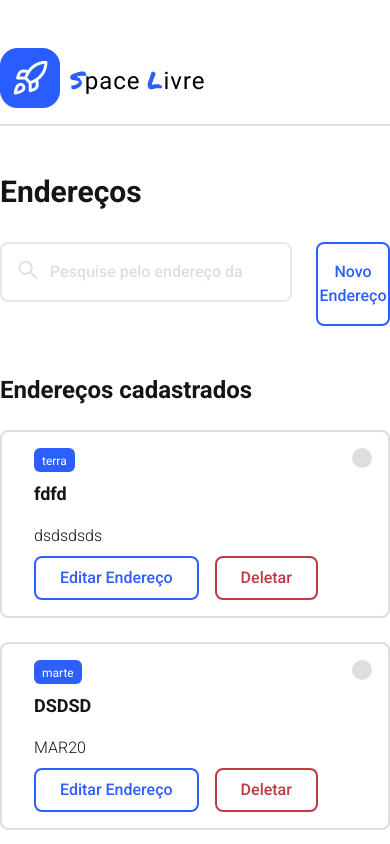
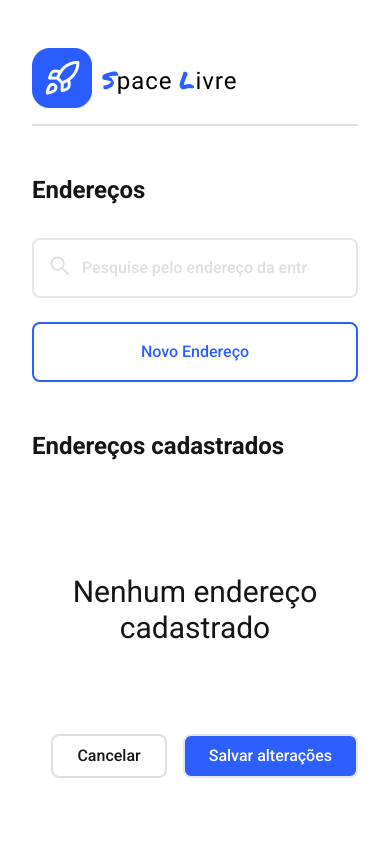
Before and after one commit to Du-devBR/desafio-tecnico-beyond, a React (Vite) app: page /enderecos in a window 390 px wide. Shown: the top 844 px of the page. Built offline with nearby package versions, Linux system fonts and the light colour scheme; data requests are answered from the project's data file.

Commit message:
feat: Aplica responsivo as telas

```diff
--- a/db.json
+++ b/db.json
@@ -1,34 +1,3 @@
 {
-  "addresses": [
-    {
-      "id": "fc97",
-      "planet": "terra",
-      "product": "fdfd",
-      "storage_code": "fd",
-      "zip_code": "",
-      "phone": "",
-      "country": "",
-      "state": "",
-      "city": "",
-      "address": "dsdsdsds"
-    },
-    {
-      "id": "716c",
-      "planet": "marte",
-      "product": "DSDSD",
-      "storage_code": "DSDS",
-      "zip_code": "",
-      "phone": "",
-      "location": "MAR20"
-    },
-    {
-      "id": "c204",
-      "planet": "marte",
-      "product": "Camiseta elon musk",
-      "storage_code": "01",
-      "zip_code": "12",
-      "phone": "19111111",
-      "location": "M003"
-    }
-  ]
+  "addresses": []
 }
--- a/src/components/card/index.tsx
+++ b/src/components/card/index.tsx
@@ -1,5 +1,7 @@
 import { Link } from "react-router-dom";
 import { AddressShipping } from "../../types/address";
+import { BiPhone } from "react-icons/bi";
+import { GoLocation } from "react-icons/go";
 
 interface AddressData {
   data: AddressShipping;
@@ -16,16 +18,20 @@ export function Card({ data, isSelected, onSelected, onDelete }: AddressData) {
       onClick={onSelected}
     >
       <div className="inline-block px-2 rounded-md bg-primary">
-        <span className="text-xs text-white font-normal">{data.planet}</span>
+        <span className="text-xs text-white font-normal">
+          {data.planet.toUpperCase()}
+        </span>
       </div>
       <h3 className="text-BaseGray900 text-lg font-semibold">{data.product}</h3>
-      <span className="text-BaseGray900 text-base font-medium">
-        {data.phone}
+      <span className="flex items-center gap-2 text-BaseGray900 text-base font-medium">
+        <BiPhone />
+        {`${data.phone}`}
       </span>
-      <p className="text-BaseGray900 text-base font-light">
+      <p className="flex items-center gap-2 text-BaseGray900 text-base font-light">
+        <GoLocation />
         {data.address} {data.location}
       </p>
-      <div className="flex gap-4">
+      <div className="flex gap-4 max-md:flex-col max-md:w-full">
         <Link
           to={`/endereco/${data.id}`}
           className=" text-primary text-base font-medium text-center border-2 rounded-lg border-primary py-2 px-6 hover:bg-primary hover:text-white hover:shadow-2xl duration-500 focus:shadow-BaseGray700 focus:shadow-2xl"
--- a/src/layout.tsx
+++ b/src/layout.tsx
@@ -5,7 +5,7 @@ import "react-toastify/dist/ReactToastify.css";
 
 export function Layout() {
   return (
-    <div className="max-w-5xl m-auto min-h-screen">
+    <div className="max-w-5xl m-auto min-h-screen max-lg:px-12 max-sm:px-8">
       <ToastContainer />
       <Header />
       <Outlet />
--- a/src/pages/addresses/index.tsx
+++ b/src/pages/addresses/index.tsx
@@ -9,15 +9,16 @@ import { useState } from "react";
 import { useAddressFilter } from "../../hooks/useAddressFilter";
 
 export function Addresses() {
+  const [filterText, setFilterText] = useState("");
+  const { data } = useAddressFilter(filterText);
   const { addresses, isLoading, error, deleteAddress } = useAddresses();
   const [selectedCard, setSelectedCard] = useState("");
-  const [filterText, setFilterText] = useState("");
-  const { data } = useAddressFilter(filterText);
-  const dataMap = data ? data : addresses;
 
   const handleDeleteAddress = (id: string) => {
     deleteAddress(id);
   };
+
+  const dataMap = data || addresses;
 
   const handleSubmitInputText = (
     event: React.ChangeEvent<HTMLInputElement>
@@ -27,8 +28,10 @@ export function Addresses() {
 
   return (
     <main className="flex flex-col my-12">
-      <h1 className="font-bold text-BaseGray900 text-3xl">Endereços</h1>
-      <section className="flex justify-between w-full gap-6 mt-8 mb-12">
+      <h1 className="font-bold text-BaseGray900 text-3xl max-md:text-2xl">
+        Endereços
+      </h1>
+      <section className="flex justify-between w-full gap-6 mt-8 mb-12 max-sm:flex-col">
         <form className="w-full relative">
           <AiOutlineSearch className="absolute left-4 top-4 w-6 h-6 text-BaseGray300" />
           <input
@@ -39,7 +42,7 @@ export function Addresses() {
           />
         </form>
         <Link
-          className="w-1/4 text-primary text-base font-medium text-center border-2 rounded-lg border-primary py-4 hover:bg-primary hover:text-white hover:shadow-2xl duration-500 focus:shadow-BaseGray700 focus:shadow-2xl"
+          className="w-1/4 max-md:w-full text-primary text-base font-medium text-center border-2 rounded-lg border-primary py-4 hover:bg-primary hover:text-white hover:shadow-2xl duration-500 focus:shadow-BaseGray700 focus:shadow-2xl"
           to={"/cadastrar-endereco"}
         >
           Novo Endereço
--- a/src/pages/details-address/index.tsx
+++ b/src/pages/details-address/index.tsx
@@ -42,14 +42,14 @@ export function DetailsAddress() {
         >
           <AiOutlineLeft />
         </Link>
-        <h1 className="font-bold text-BaseGray900 text-3xl">
+        <h1 className="font-bold text-BaseGray900 text-3xl max-md:text-2xl">
           Alterar endereço endereço para envio
         </h1>
       </div>
       <section className="flex justify-between w-full gap-6 mt-12 mb-12">
         <form
           action=""
-          className="flex flex-col w-full gap-6"
+          className="flex flex-col w-full gap-6 max-md:gap-4"
           onSubmit={handleSubmit(handleSubmmitAlterAddress)}
         >
           <div className="w-full relative flex flex-col gap-2">
@@ -62,7 +62,7 @@ export function DetailsAddress() {
             <select
               id=""
               disabled
-              className="max-w-max text-base font-medium border-2 rounded-lg p-4 text-BaseGray900 placeholder:text-BaseGray300 focus:shadow-BaseGray700 focus:shadow-2xl duration-300"
+              className="max-w-max text-base font-medium border-2 rounded-lg p-4 max-md:p-3 text-BaseGray900 placeholder:text-BaseGray300 focus:shadow-BaseGray700 focus:shadow-2xl duration-300"
               {...register("planet")}
             >
               <option value="">Selecionar planeta</option>
@@ -78,7 +78,7 @@ export function DetailsAddress() {
               Produto
             </label>
             <input
-              className="w-full text-base font-medium border-2 rounded-lg p-4 text-BaseGray700 placeholder:text-BaseGray300 focus:shadow-BaseGray700 focus:shadow-2xl duration-300"
+              className="w-full text-base font-medium border-2 rounded-lg p-4 max-md:p-3 text-BaseGray700 placeholder:text-BaseGray300 focus:shadow-BaseGray700 focus:shadow-2xl duration-300"
               type="text"
               disabled
               {...register("product")}
@@ -92,7 +92,7 @@ export function DetailsAddress() {
               Código de armazenamento
             </label>
             <input
-              className="w-full text-base font-medium border-2 rounded-lg p-4 text-BaseGray700 placeholder:text-BaseGray300 focus:shadow-BaseGray700 focus:shadow-2xl duration-300"
+              className="w-full text-base font-medium border-2 rounded-lg p-4 max-md:p-3 text-BaseGray700 placeholder:text-BaseGray300 focus:shadow-BaseGray700 focus:shadow-2xl duration-300"
               type="text"
               disabled
               {...register("storage_code")}
@@ -107,7 +107,7 @@ export function DetailsAddress() {
                 Código postal
               </label>
               <input
-                className="w-full text-base font-medium border-2 rounded-lg p-4 text-BaseGray900 placeholder:text-BaseGray300 focus:shadow-BaseGray700 focus:shadow-2xl duration-300"
+                className="w-full text-base font-medium border-2 rounded-lg p-4 max-md:p-3 text-BaseGray900 placeholder:text-BaseGray300 focus:shadow-BaseGray700 focus:shadow-2xl duration-300"
                 type="text"
                 {...register("zip_code")}
               />
@@ -120,7 +120,7 @@ export function DetailsAddress() {
                 Telefone
               </label>
               <input
-                className="w-full text-base font-medium border-2 rounded-lg p-4 text-BaseGray900 placeholder:text-BaseGray300 focus:shadow-BaseGray700 focus:shadow-2xl duration-300"
+                className="w-full text-base font-medium border-2 rounded-lg p-4 max-md:p-3 text-BaseGray900 placeholder:text-BaseGray300 focus:shadow-BaseGray700 focus:shadow-2xl duration-300"
                 type="text"
                 {...register("phone")}
               />
@@ -137,7 +137,7 @@ export function DetailsAddress() {
                     País
                   </label>
                   <input
-                    className="w-full text-base font-medium border-2 rounded-lg p-4 text-BaseGray900 placeholder:text-BaseGray300 focus:shadow-BaseGray700 focus:shadow-2xl duration-300"
+                    className="w-full text-base font-medium border-2 rounded-lg p-4 max-md:p-3 text-BaseGray900 placeholder:text-BaseGray300 focus:shadow-BaseGray700 focus:shadow-2xl duration-300"
                     type="text"
                     {...register("country")}
                   />
@@ -150,7 +150,7 @@ export function DetailsAddress() {
                     Estado
                   </label>
                   <input
-                    className="w-full text-base font-medium border-2 rounded-lg p-4 text-BaseGray900 placeholder:text-BaseGray300 focus:shadow-BaseGray700 focus:shadow-2xl duration-300"
+                    className="w-full text-base font-medium border-2 rounded-lg p-4 max-md:p-3 text-BaseGray900 placeholder:text-BaseGray300 focus:shadow-BaseGray700 focus:shadow-2xl duration-300"
                     type="text"
                     {...register("state")}
                   />
@@ -163,7 +163,7 @@ export function DetailsAddress() {
                     Cidade
                   </label>
                   <input
-                    className="w-full text-base font-medium border-2 rounded-lg p-4 text-BaseGray900 placeholder:text-BaseGray300 focus:shadow-BaseGray700 focus:shadow-2xl duration-300"
+                    className="w-full text-base font-medium border-2 rounded-lg p-4 max-md:p-3 text-BaseGray900 placeholder:text-BaseGray300 focus:shadow-BaseGray700 focus:shadow-2xl duration-300"
                     type="text"
                     {...register("city")}
                   />
@@ -177,7 +177,7 @@ export function DetailsAddress() {
                   Endereço
                 </label>
                 <input
-                  className="w-full text-base font-medium border-2 rounded-lg p-4 text-BaseGray900 placeholder:text-BaseGray300 focus:shadow-BaseGray700 focus:shadow-2xl duration-300"
+                  className="w-full text-base font-medium border-2 rounded-lg p-4 max-md:p-3 text-BaseGray900 placeholder:text-BaseGray300 focus:shadow-BaseGray700 focus:shadow-2xl duration-300"
                   type="text"
                   {...register("address", {
                     required: "Necessário digitar um novo endereço",
@@ -200,7 +200,7 @@ export function DetailsAddress() {
               </label>
               <input
                 list="list"
-                className="w-full text-base font-medium border-2 rounded-lg p-4 text-BaseGray900 placeholder:text-BaseGray300 focus:shadow-BaseGray700 focus:shadow-2xl duration-300"
+                className="w-full text-base font-medium border-2 rounded-lg p-4 max-md:p-3 text-BaseGray900 placeholder:text-BaseGray300 focus:shadow-BaseGray700 focus:shadow-2xl duration-300"
                 type="text"
                 {...register("location", {
                   maxLength: {
```
Also changed, not shown: src/pages/create-address/index.tsx (+12 -12 lines).
